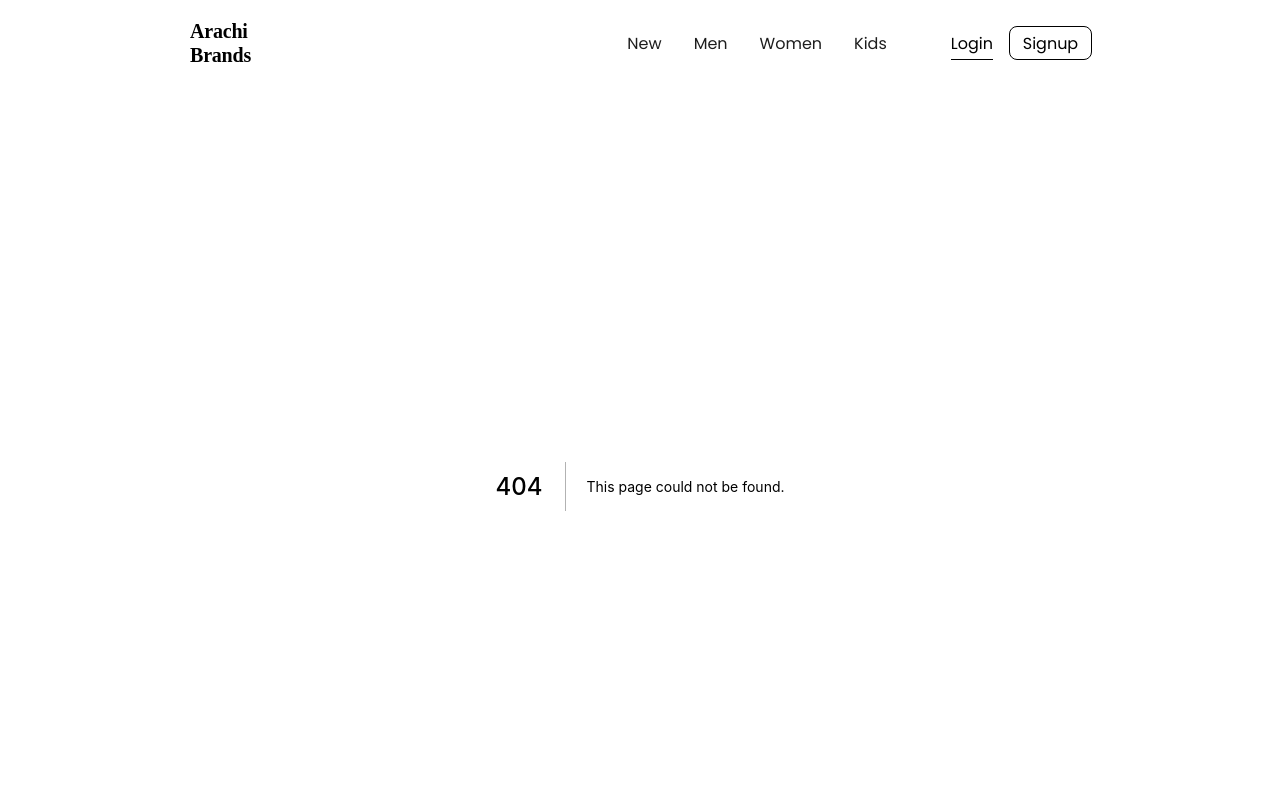
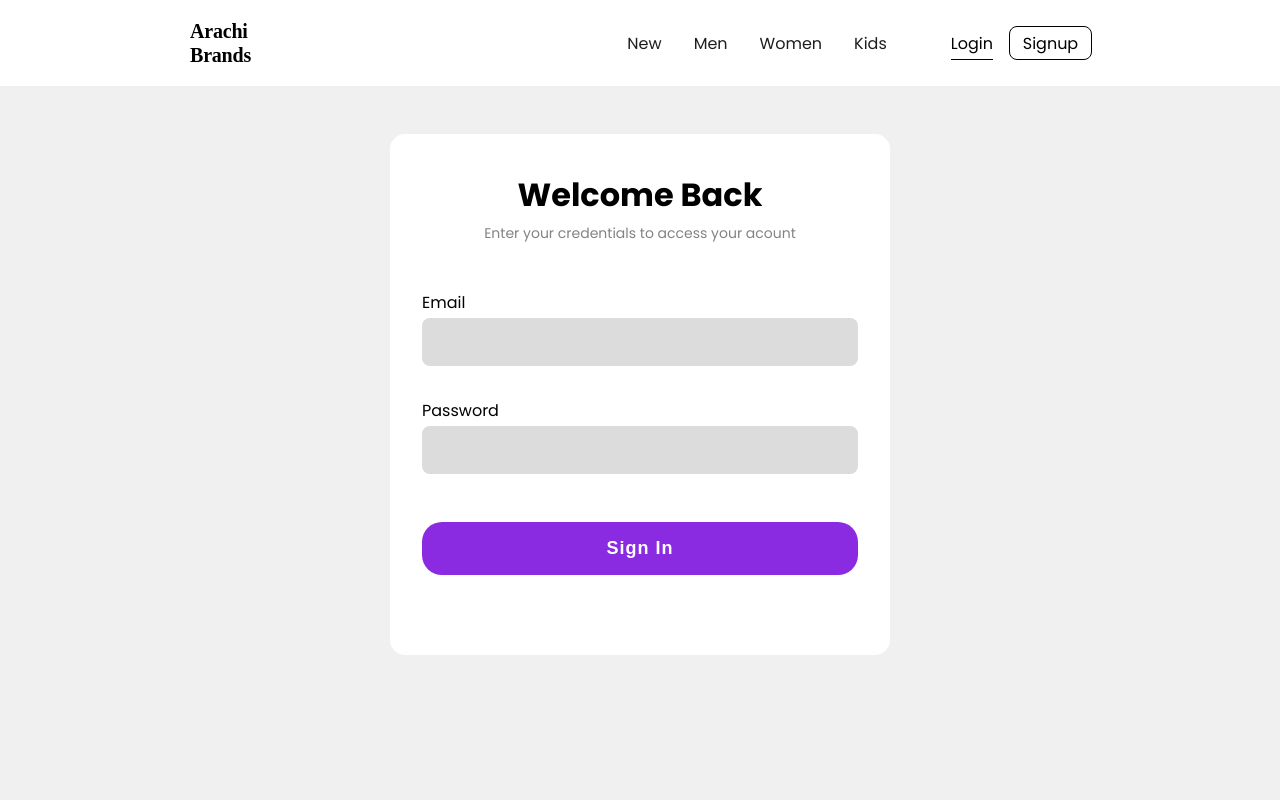
Before and after one commit to taher33/fashion-ecommerce-frontend, a Next.js app: page /login in a window 1280 px wide. Before the commit this address had no page. Shown: the top 800 px of the page. Built offline with nearby package versions, Linux system fonts and the light colour scheme.

Commit message:
added login html and css still needs work

```diff
--- a/components/Navbar.js
+++ b/components/Navbar.js
@@ -1,5 +1,6 @@
 import React from "react";
 import styles from "../styles/Navbar.module.scss";
+import Link from "next/link";
 
 function Navbar() {
   return (
@@ -60,9 +61,9 @@ function Navbar() {
       </div>
 
       <div className={styles.logs}>
-        <a href="#" className={styles.login_btn}>
-          Login
-        </a>
+        <Link href="/login">
+          <a className={styles.login_btn}>Login</a>
+        </Link>
         <a href="#" className={styles.signup_btn}>
           Signup
         </a>
--- /dev/null
+++ b/pages/login.js
@@ -0,0 +1,26 @@
+import React from "react";
+import styles from "../styles/login.module.scss";
+
+function login() {
+  return (
+    <div className={styles.body}>
+      <div className={styles.container}>
+        <div className={styles.card}>
+          <h1>Welcome Back</h1>
+          <p>Enter your credentials to access your acount</p>
+          <form>
+            <span>Email</span>
+            <input type="text" />
+            <span>Password</span>
+            <input type="password" />
+            <button type="submit" className={styles.btn}>
+              Sign In
+            </button>
+          </form>
+        </div>
+      </div>
+    </div>
+  );
+}
+
+export default login;
--- /dev/null
+++ b/styles/login.module.scss
@@ -0,0 +1,69 @@
+.body {
+  width: 100vw;
+  height: 100vh;
+  background-color: rgb(240, 240, 240);
+  padding-top: 3rem;
+}
+
+.container {
+  min-height: max-content;
+  max-width: 500px;
+  margin: 0 auto;
+  background-color: white;
+  border-radius: 15px;
+  padding-bottom: 4rem;
+  //   box-shadow: 4px 4px rgba($color: #000000, $alpha: 0.2);
+
+  .card {
+    text-align: center;
+    padding: 1rem 2rem;
+
+    h1 {
+      margin-bottom: 0.2rem;
+      font-size: 32px;
+    }
+
+    p {
+      color: rgb(131, 131, 131);
+      font-size: 14px;
+      margin-top: 0;
+    }
+
+    form {
+      text-align: left;
+      display: flex;
+      flex-direction: column;
+      span {
+        display: block;
+        margin-top: 2rem;
+        margin-bottom: 0.2rem;
+      }
+      input {
+        font-size: 18px;
+        font-weight: bold;
+        border: none;
+        background-color: rgb(221, 220, 220);
+        padding: 0.5rem 1.3rem;
+        height: 3rem;
+        border-radius: 0.5rem;
+
+        &:focus {
+          border: solid blueviolet 1px;
+          outline: none;
+        }
+      }
+      .btn {
+        margin: 3rem auto 0;
+        border: none;
+        background-color: blueviolet;
+        width: 100%;
+        font-size: 18px;
+        font-weight: bold;
+        color: white;
+        padding: 1rem 1.2rem;
+        border-radius: 20px;
+        letter-spacing: 1px;
+      }
+    }
+  }
+}
```
